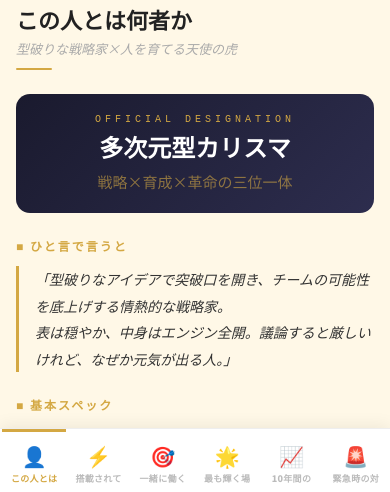
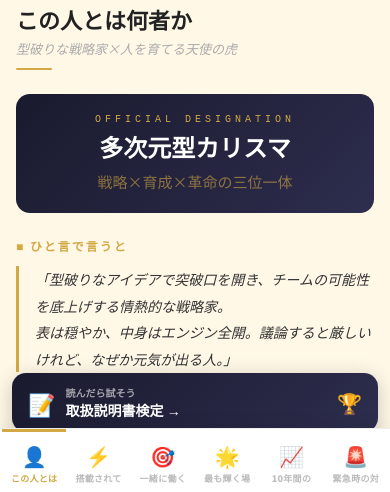
Before and after one commit to yutate/Yuta-User-manual, a plain HTML site: page index.html in a window 390 px wide. Shown: the part 352-844 px from the top of the page. Drawn offline with Linux system fonts and the light colour scheme.

Commit message:
Add files via upload

```diff
--- a/index.html
+++ b/index.html
@@ -21,7 +21,7 @@ button{font-family:inherit;cursor:pointer;}
 @media(max-width:959px){
   .body-grid{display:block;background:#FFF8E7;}
   .col-left,.col-right,.col-side{display:none;}
-  .col-main{padding:20px 16px 90px;}
+  .col-main{padding:20px 16px 150px;}
   .bottom-tabs{display:flex!important;}
   .hero-inner{padding:28px 20px 28px;}
 }
@@ -32,6 +32,7 @@ button{font-family:inherit;cursor:pointer;}
 .fi{animation:fi 0.2s ease;}
 .bottom-tabs{display:none;position:fixed;bottom:0;left:0;right:0;background:#fff;border-top:1px solid #eee;overflow-x:auto;padding:0 2px;z-index:100;box-shadow:0 -2px 16px rgba(0,0,0,0.07);}
 .tab-btn{flex-shrink:0;flex:1;min-width:52px;padding:9px 6px 7px;border:none;border-top:3px solid transparent;background:transparent;display:flex;flex-direction:column;align-items:center;gap:2px;transition:all 0.15s;}
+@media(max-width:959px){#mobile-kentei{display:block!important;}}
 </style>
 </head>
 <body>
@@ -70,9 +71,34 @@ button{font-family:inherit;cursor:pointer;}
         <p style="margin:0 0 8px;font-weight:800;font-size:13px;color:#555;">📌 この資料について</p>
         <p style="margin:0;font-size:12px;color:#888;line-height:1.7;">Gemini・ChatGPT・Claudeの3AI分析を統合。チームメンバーのための寺地祐太完全攻略版です。</p>
       </div>
+      <a href="https://yutate.github.io/Yuta-User-manual/manual-kentei.html" style="display:flex;align-items:center;justify-content:space-between;padding:14px;border-radius:14px;margin-top:8px;background:linear-gradient(135deg,#1a1a2e,#2d2d4e);text-decoration:none;transition:opacity 0.15s;" onmouseover="this.style.opacity='0.85'" onmouseout="this.style.opacity='1'">
+        <div style="display:flex;align-items:center;gap:10px;">
+          <div style="width:38px;height:38px;border-radius:10px;background:linear-gradient(135deg,#D4A843,#B07EC8);display:flex;align-items:center;justify-content:center;font-size:18px;flex-shrink:0;">📝</div>
+          <div>
+            <p style="margin:0;font-size:11px;color:rgba(255,255,255,0.6);font-weight:700;">理解度チェック</p>
+            <p style="margin:0;font-size:13px;font-weight:800;color:#fff;">取扱説明書検定</p>
+          </div>
+        </div>
+        <span style="color:#D4A843;font-size:18px;">›</span>
+      </a>
     </div>
   </div>
   <div class="col-right"></div>
+</div>
+
+<!-- スマホ用：検定バナー（bottom-tabsの上に表示） -->
+<div id="mobile-kentei" style="display:none;position:fixed;bottom:60px;left:0;right:0;z-index:99;padding:0 12px;">
+  <a href="https://yutate.github.io/Yuta-User-manual/manual-kentei.html"
+    style="display:flex;align-items:center;justify-content:space-between;padding:12px 16px;border-radius:14px;background:linear-gradient(135deg,#1a1a2e,#2d2d4e);text-decoration:none;box-shadow:0 4px 20px rgba(0,0,0,0.2);">
+    <div style="display:flex;align-items:center;gap:10px;">
+      <span style="font-size:22px;">📝</span>
+      <div>
+        <p style="margin:0;font-size:10px;color:rgba(255,255,255,0.6);font-weight:700;">読んだら試そう</p>
+        <p style="margin:0;font-size:14px;font-weight:900;color:#fff;">取扱説明書検定 →</p>
+      </div>
+    </div>
+    <span style="font-size:20px;">🏆</span>
+  </a>
 </div>
 
 <div class="bottom-tabs" id="bottom-tabs"></div>
```
Also changed, not shown: manual-kentei.html (+10 -0 lines).
